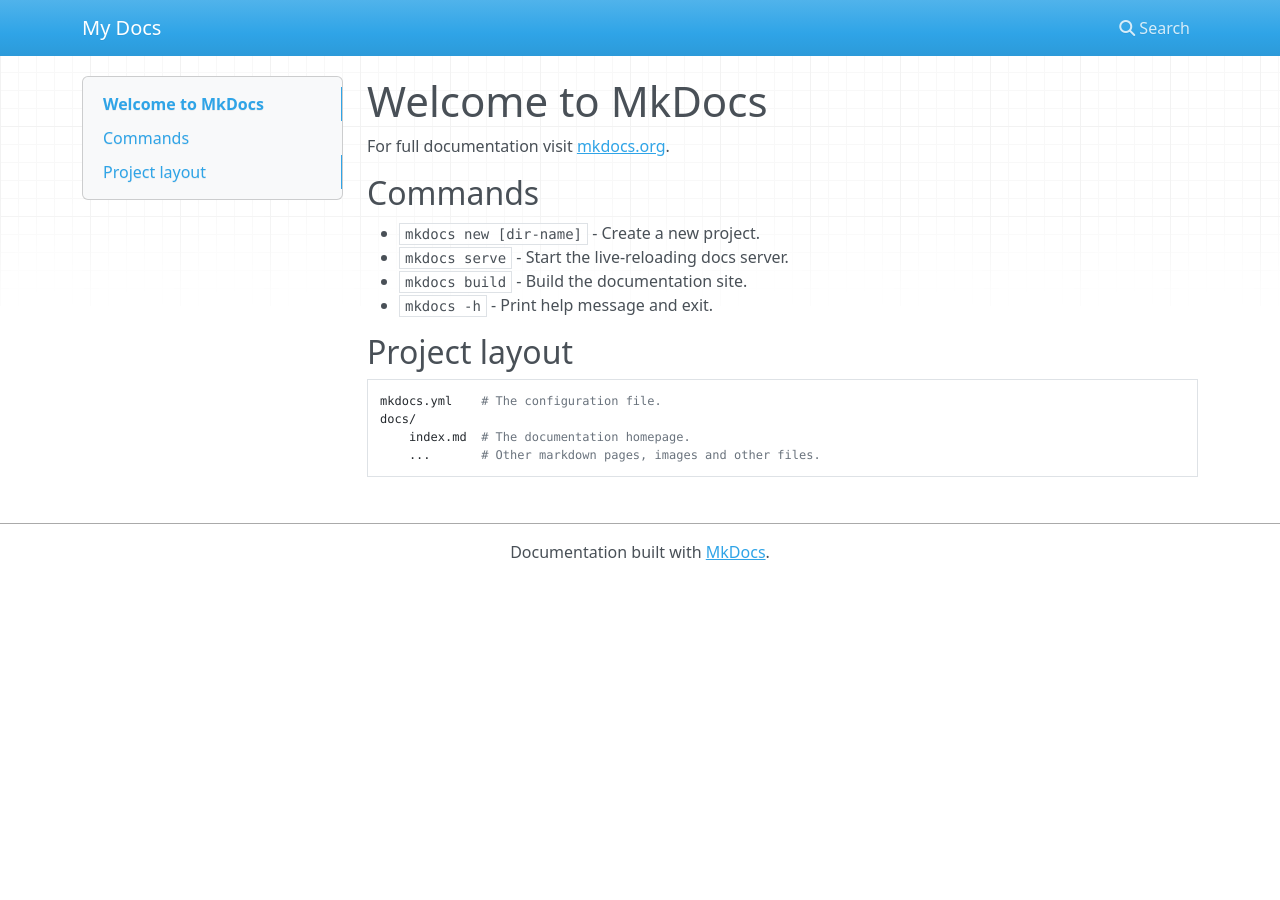
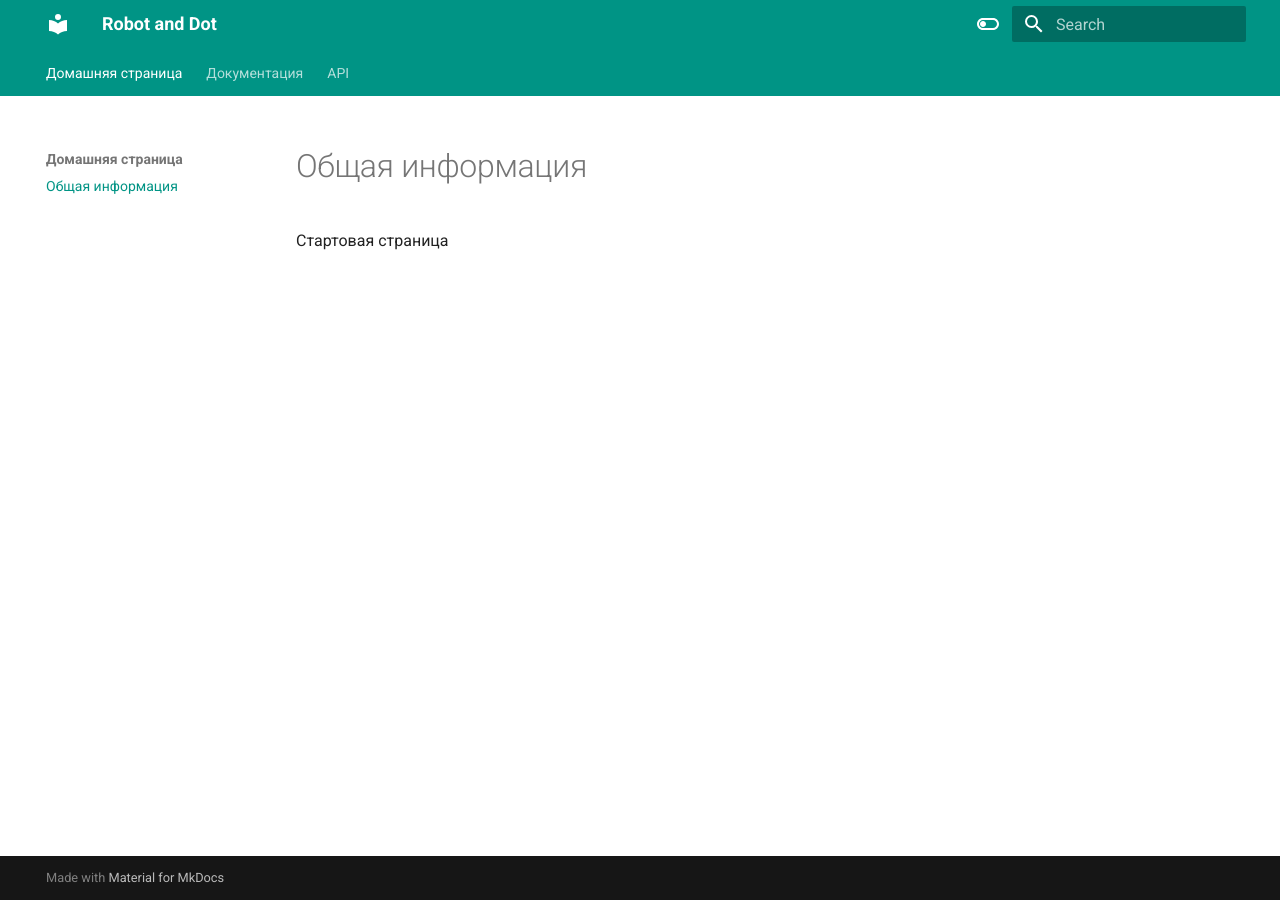
Before and after one commit to RusHydra/robot, an MkDocs documentation site: the page built from docs/index.md, in a window 1280 px wide. Built offline with MkDocs 1.6.1 and Material for MkDocs 9.7.7, drawn with Linux system fonts in a browser that asks for light colours; nearby versions of some CDN libraries.

Commit message:
first step

```diff
--- a/docs/index.md
+++ b/docs/index.md
@@ -1,17 +1,2 @@
-# Welcome to MkDocs
-
-For full documentation visit [mkdocs.org](https://www.mkdocs.org).
-
-## Commands
-
-* `mkdocs new [dir-name]` - Create a new project.
-* `mkdocs serve` - Start the live-reloading docs server.
-* `mkdocs build` - Build the documentation site.
-* `mkdocs -h` - Print help message and exit.
-
-## Project layout
-
-    mkdocs.yml    # The configuration file.
-    docs/
-        index.md  # The documentation homepage.
-        ...       # Other markdown pages, images and other files.
+# Общая информация
+Стартовая страница
--- a/mkdocs.yml
+++ b/mkdocs.yml
@@ -1 +1,52 @@
-site_name: My Docs
+site_name: Robot and Dot
+theme:
+  name: material
+  features:
+    - navigation.tabs
+    - navigation.sections
+    - toc.integrate
+    - navigation.top
+    - search.suggest
+    - search.highlight
+    - content.tabs.link
+    - content.code.annotation
+    - content.code.copy
+  language: en
+  palette:
+    - scheme: default
+      toggle:
+        icon: material/toggle-switch-off-outline
+        name: Switch to dark mode
+      primary: teal
+      accent: purple
+    - scheme: slate
+      toggle:
+        icon: material/toggle-switch
+        name: Switch to light mode
+      primary: teal
+      accent: lime
+
+markdown_extensions:
+  - pymdownx.highlight:
+      anchor_linenums: true
+  - pymdownx.inlinehilite
+  - pymdownx.snippets
+  - admonition
+  - pymdownx.arithmatex:
+      generic: true
+  - footnotes
+  - pymdownx.details
+  - pymdownx.superfences
+  - pymdownx.mark
+  - attr_list
+plugins:
+   - search:
+      separator: '[\s\-,:!=\[\]()"/]+|(?!\b)(?=[A-Z][a-z])|\.(?!\d)|&[lg]t;'
+   - swagger-ui-tag
+nav:
+  - Домашняя страница:
+    - index.md
+  - Документация:
+    - test.md
+  - API:
+    - api/api.md
```
Also changed, not shown: API/api.md (added, +3 -0 lines), SRS/srs.md (added, +1 -0 lines), docs/test.md (added, +2 -0 lines).
